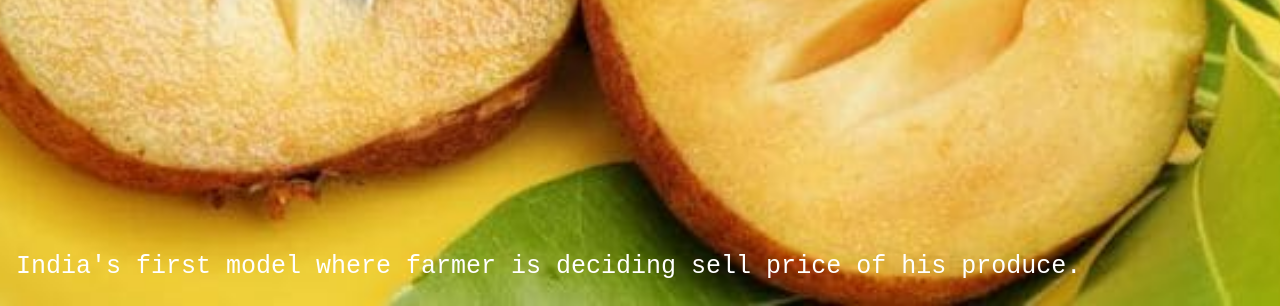
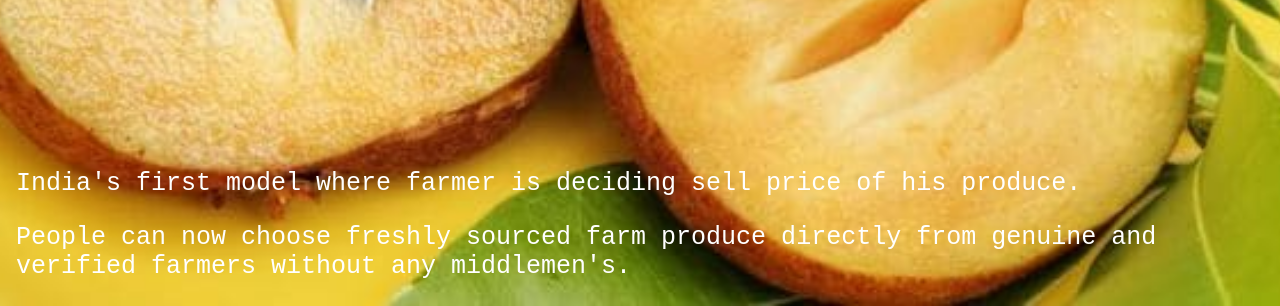
Before and after one commit to vijaysa234/farmer2U, a plain HTML site: page index.html in a window 1280 px wide. Shown: the part 494-800 px from the top of the page. Drawn offline with Linux system fonts and the light colour scheme.

Commit message:
Update index.html

```diff
--- a/index.html
+++ b/index.html
@@ -56,6 +56,7 @@ hr {
   <div class="bottomleft">
     <p>India's first model where farmer is deciding sell price of his produce.
     </p>
+    <p>People can now choose freshly sourced farm produce directly from genuine and verified farmers without any middlemen's.<p>
   </div>
 </div>
 
```
